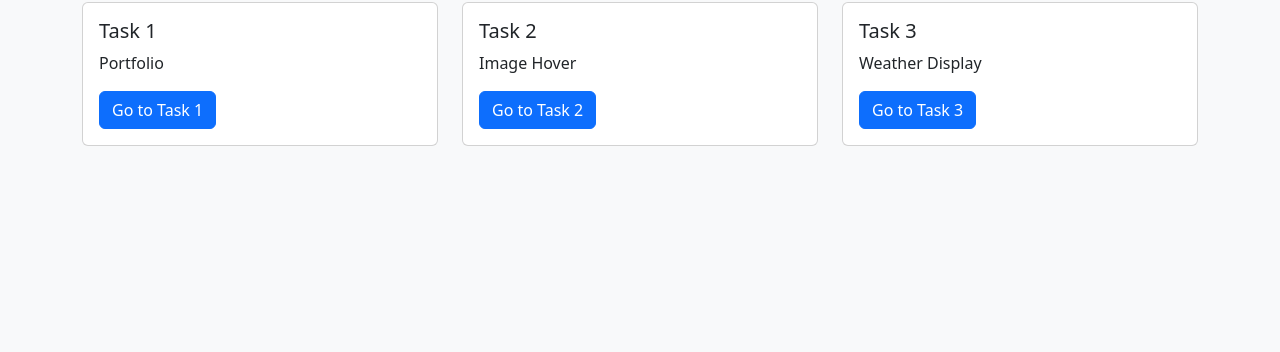
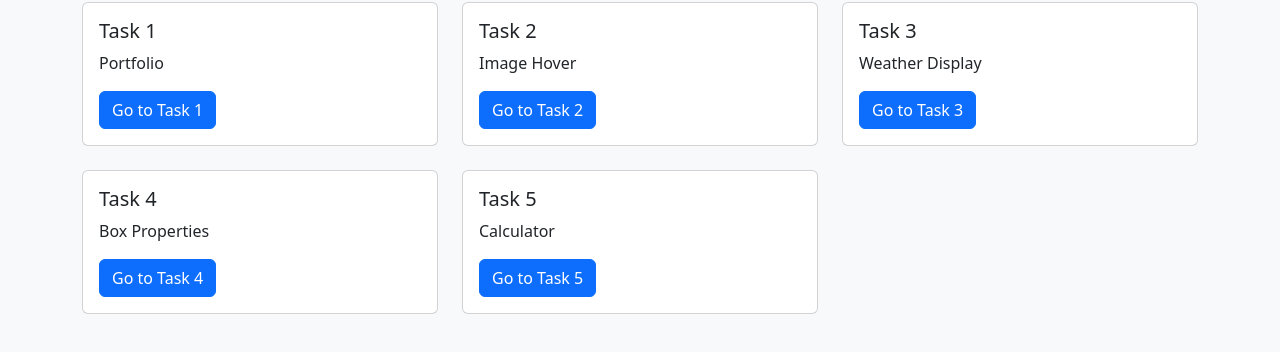
Before and after one commit to RiteshGadarla/wtClass, a plain HTML site: page index.html in a window 1280 px wide. Shown: the part 118-470 px from the top of the page. Drawn offline with nearby package versions, Linux system fonts and the light colour scheme.

```diff
--- a/index.html
+++ b/index.html
@@ -37,6 +37,8 @@
         {name: "Task 1", folder: "task1", desc: "Portfolio"},
         {name: "Task 2", folder: "task2", desc: "Image Hover"},
         {name: "Task 3", folder: "task3", desc: "Weather Display"},
+        {name: "Task 4", folder: "task4", desc: "Box Properties"},
+        {name: "Task 5", folder: "task5", desc: "Calculator"},
     ];
 
     const container = document.getElementById("taskContainer");
```
Also changed, not shown: task6/test1.js (added, +162 -0 lines), task6/test2.js (added, +148 -0 lines).
